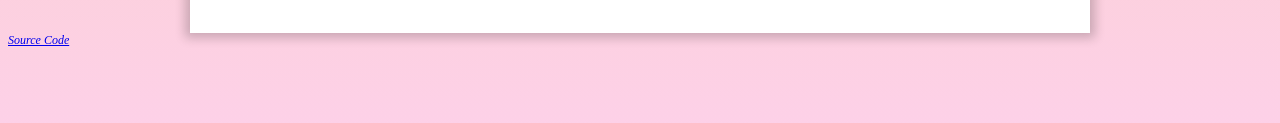
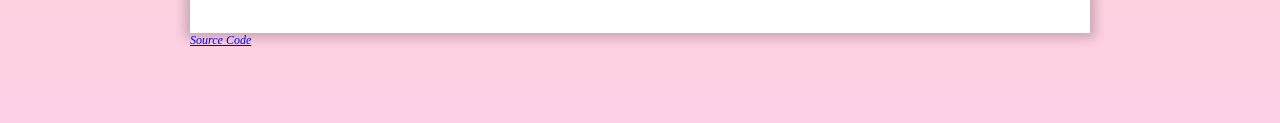
Before and after one commit to clarks03/personal-website, a plain HTML site: page index.html in a window 1280 px wide. Shown: the part 375-498 px from the top of the page. Drawn offline with Linux system fonts and the light colour scheme.

Commit message:
forgot to center source code text

```diff
--- a/index.html
+++ b/index.html
@@ -46,7 +46,7 @@
 	</div>
 
 	<!-- Source Code Footer -->
-	<div class="footer" style="width:80%;max-width:900px;font-size:12px;">
+	<div class="footer" style="width:80%;max-width:900px;margin:auto;font-size:12px;">
 		<i><a href="https://github.com/clarks03/personal-website">Source Code</a></i>
 	</div>
 
```
